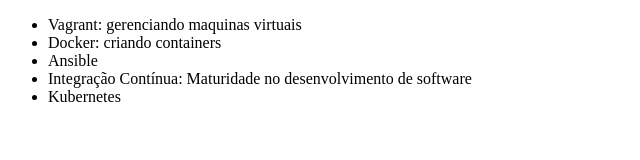
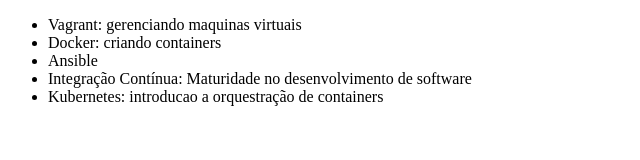
Before and after one commit to JoaoVitorCostaDeGoes/AluraGit, a plain HTML site: page index.html in a window 1280 px wide. Shown: the whole page, without its empty margins (0-640 px from the left). Drawn offline with Linux system fonts and the light colour scheme.

Commit message:
alterando o nome do curso de Kubernets

```diff
--- a/index.html
+++ b/index.html
@@ -10,7 +10,7 @@
             <li>Docker: criando containers</li>
             <li>Ansible</li>
             <li>Integração Contínua: Maturidade no desenvolvimento de software </li>
-            <li> Kubernetes </li>
+            <li> Kubernetes: introducao a orquestração de containers </li>
         </ul>
 
     </body>
```
